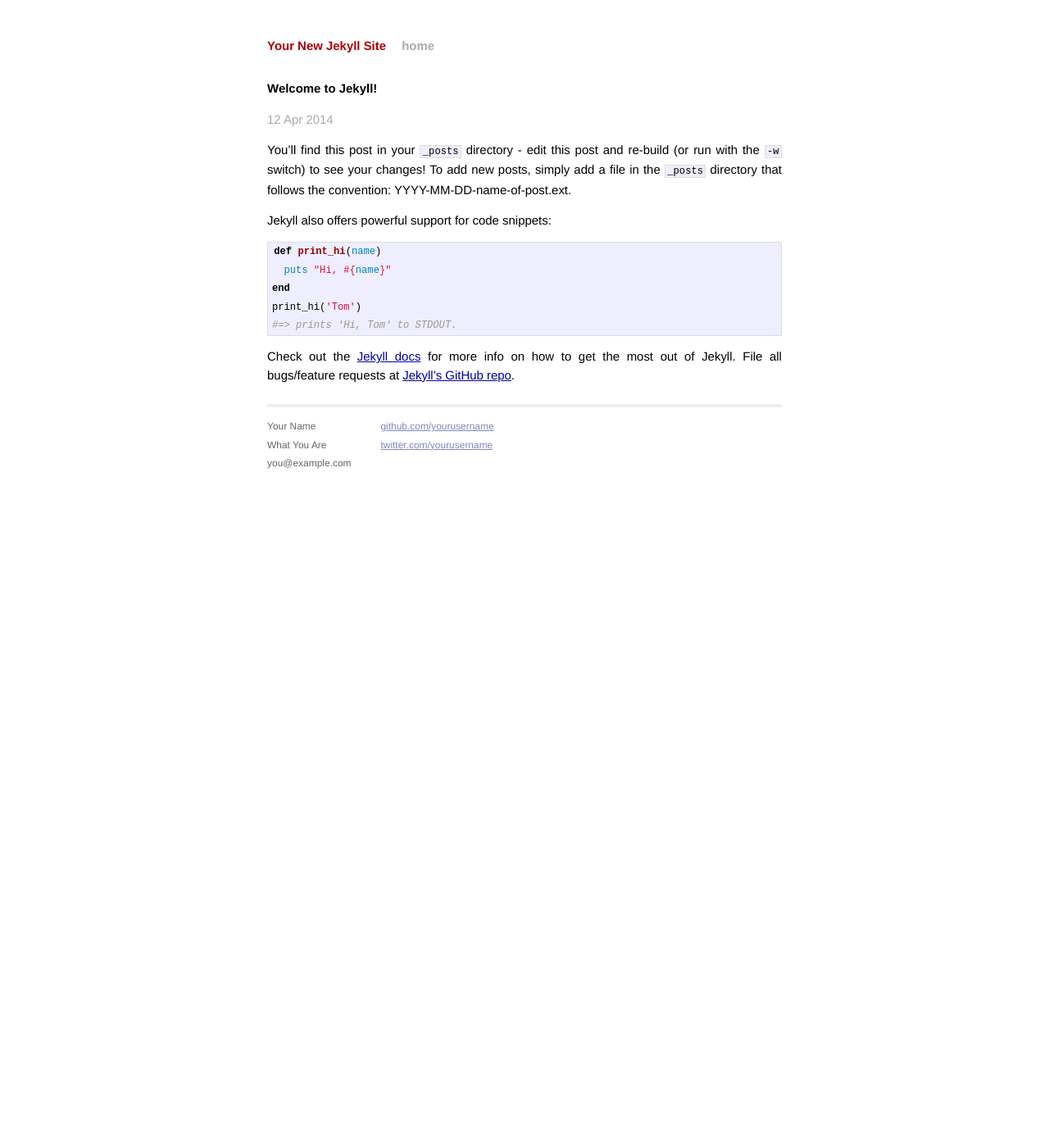
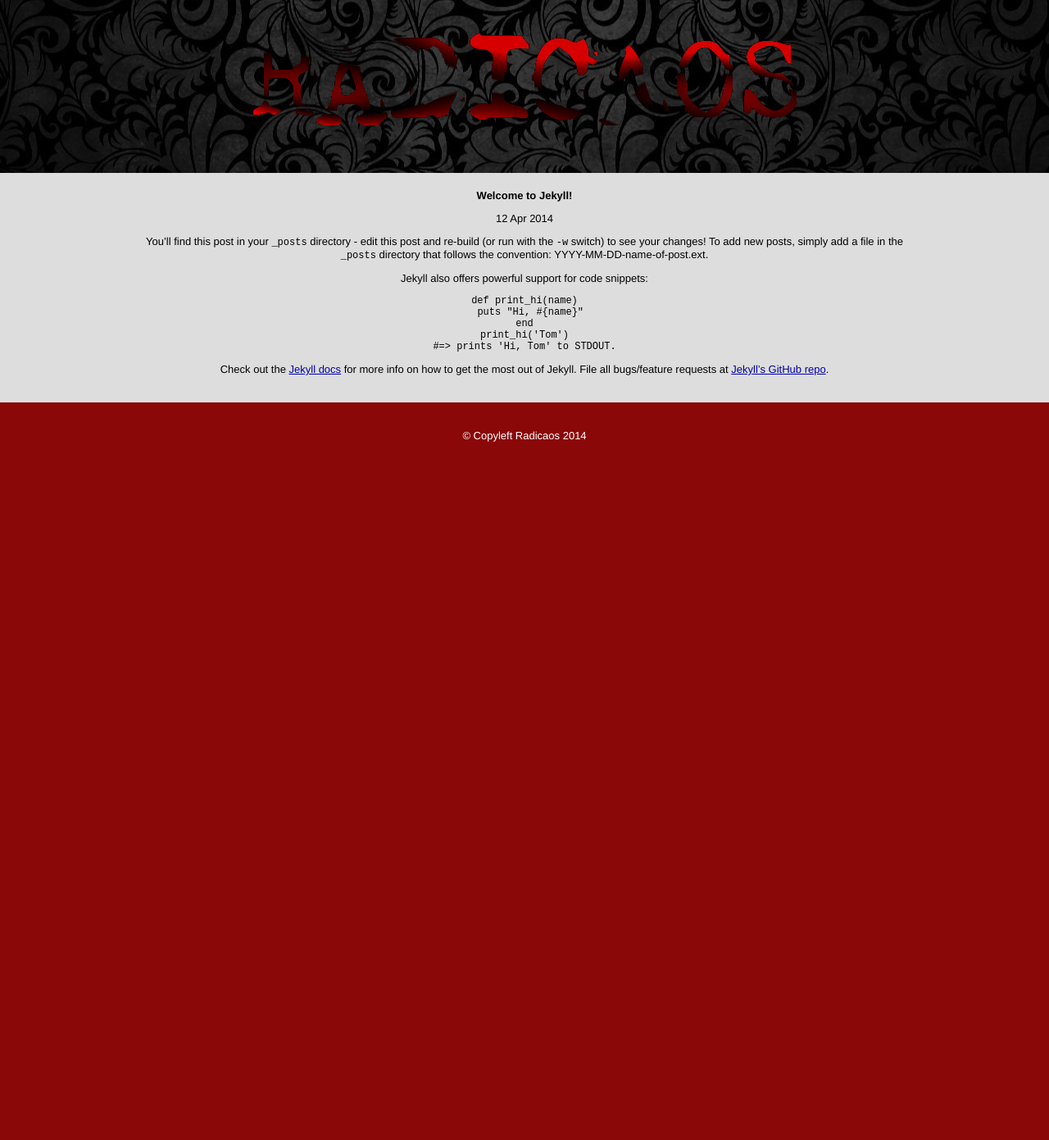
Before and after one commit to radicaos/radicaos, a Jekyll site: the page built from _posts/2014-04-12-welcome-to-jekyll.markdown, in a window 1280 px wide. Shown: the whole page at 82% size. Built offline with Jekyll 4.4.1, drawn with Linux system fonts in a browser that asks for light colours; Markdown is read by kramdown in place of the engine named in the settings; before the commit the page ends 945 px from its top, so only the background shows below that.

Commit message:
Default layout.

```diff
--- a/_config.yml
+++ b/_config.yml
@@ -1,3 +1,3 @@
-name: Your New Jekyll Site
+name: Radicaos
 markdown: redcarpet
 pygments: true
--- a/_layouts/default.html
+++ b/_layouts/default.html
@@ -1,44 +1,61 @@
 <!DOCTYPE html>
-<html>
-    <head>
-        <meta charset="utf-8">
-        <meta http-equiv="X-UA-Compatible" content="IE=edge,chrome=1">
-        <title>{{ page.title }}</title>
-        <meta name="viewport" content="width=device-width">
+<html lang="pt-BR">
+  <head>
+    <meta charset="UTF-8">
+    <meta name="viewport" content="width=device-width, initial-scale=1.0">
 
-        <!-- syntax highlighting CSS -->
-        <link rel="stylesheet" href="/css/syntax.css">
+    <title>
+      {{ page.title }}
+    </title>
 
-        <!-- Custom CSS -->
-        <link rel="stylesheet" href="/css/main.css">
+    <meta name="keywords" content="Radicaos, banda, rock, funk, hardcore, punk,
+      alternative rock, víbora rock, Correntina, Bahia, Volmer">
 
-    </head>
-    <body>
+    <meta name="description" content="Site oficial da banda Radicaos. Rock, funk,
+      hardcore punk, linhas antigas e modernas. Radicaos é uma iniciativa musical
+      surgida em Correntina, velho oeste baiano.">
 
-        <div class="site">
-          <div class="header">
-            <h1 class="title"><a href="/">{{ site.name }}</a></h1>
-            <a class="extra" href="/">home</a>
-          </div>
+    <link href="/favicon.ico" rel="shortcut icon" type="image/vnd.microsoft.icon">
 
+    <link rel="stylesheet" href="/css/main.css">
+
+    <script>
+      (function(i,s,o,g,r,a,m){i['GoogleAnalyticsObject']=r;i[r]=i[r]||function(){
+      (i[r].q=i[r].q||[]).push(arguments)},i[r].l=1*new Date();a=s.createElement(o),
+      m=s.getElementsByTagName(o)[0];a.async=1;a.src=g;m.parentNode.insertBefore(a,m)
+      })(window,document,'script','//www.google-analytics.com/analytics.js','ga');
+
+      ga('create', 'UA-36241566-1', 'radicaos.com');
+      ga('send', 'pageview');
+
+    </script>
+  </head>
+
+  <body>
+    <div id="wrap">
+      <header>
+        <div class="container">
+          <h1>
+            <a href="/">
+              <img src="/images/radicaos-logo.png" alt="Radicaos">
+            </a>
+          </h1>
+        </div>
+      </header>
+
+      <div id="main">
+        <div class="container">
           {{ content }}
+        </div>
+      </div>
 
-          <div class="footer">
-            <div class="contact">
-              <p>
-                Your Name<br />
-                What You Are<br />
-                you@example.com
-              </p>
-            </div>
-            <div class="contact">
-              <p>
-                <a href="https://github.com/yourusername">github.com/yourusername</a><br />
-                <a href="https://twitter.com/yourusername">twitter.com/yourusername</a><br />
-              </p>
-            </div>
-          </div>
-        </div>
+      <div id="push"></div>
+    </div>
 
-    </body>
+    <footer>
+      <div class="container">
+        <p>&copy; Copyleft Radicaos 2014</p>
+      </div>
+    </footer>
+  </body>
 </html>
--- a/css/main.css
+++ b/css/main.css
@@ -1,160 +1,56 @@
-/*****************************************************************************/
-/*
-/* Common
-/*
-/*****************************************************************************/
-
-/* Global Reset */
 * {
   margin: 0;
   padding: 0;
 }
 
-html, body { height: 100%; }
+html, body {
+  height: 100%;
+}
 
 body {
-  background-color: #FFF;
+  background-color: #ddd;
   font: 13.34px Helvetica, Arial, sans-serif;
   font-size: small;
   text-align: center;
 }
 
 h1, h2, h3, h4, h5, h6 {
-  font-size: 100%; }
-
-h1 { margin-bottom: 1em; }
-p { margin: 1em 0; }
-
-a         { color: #00a; }
-a:hover   { color: #000; }
-a:visited { color: #a0a; }
-
-/*****************************************************************************/
-/*
-/* Home
-/*
-/*****************************************************************************/
-.posts {
-  list-style-type: none;
-  margin-bottom: 2em;
+  font-size: 100%;
 }
 
-.posts li {
-  line-height: 1.75em;
+h1 {
+  margin-bottom: 1em;
 }
 
-.posts span {
-  color: #aaa;
-  font-family: Monaco, "Courier New", monospace;
-  font-size: 80%;
+p {
+  margin: 1em 0;
 }
 
-/*****************************************************************************/
-/*
-/* Site
-/*
-/*****************************************************************************/
-
-.site {
-  font-size: 115%;
-  text-align: justify;
-  width: 42em;
-  margin: 3em auto 2em;
-  line-height: 1.5em;
+a, a:visited {
+  color: #00a;
 }
 
-.header a {
-  font-weight: bold;
-  text-decoration: none;
-}
-
-.title {
-  display: inline-block;
-  margin-bottom: 2em;
-}
-
-.title a {
-  color: #a00;
-}
-
-.title a:hover {
+a:hover {
   color: #000;
 }
 
-.header a.extra {
-  color: #aaa;
-  margin-left: 1em;
+.container {
+  width: 960px;
+  margin: 0 auto;
+  padding: 20px 0;
 }
 
-.header a.extra:hover {
-  color: #000;
+header {
+  text-align: center;
+  background-color: #000;
+  padding: 20px 0;
+  background-image: url('/images/background.jpg');
+  background-position: center;
 }
 
-.meta {
-  color: #aaa;
+footer {
+  text-align: center;
+  color: #fff;
+  background-color: #8A0808;
+  height: 100%;
 }
-
-.footer {
-  font-size: 80%;
-  color: #666;
-  border-top: 4px solid #eee;
-  margin-top: 2em;
-  overflow: hidden;
-}
-
-.footer .contact {
-  float: left;
-  margin-right: 3em;
-}
-
-.footer .contact a {
-  color: #8085C1;
-}
-
-.footer .rss {
-  margin-top: 1.1em;
-  margin-right: -.2em;
-  float: right;
-}
-
-.footer .rss img {
-  border: 0;
-}
-
-/*****************************************************************************/
-/*
-/* Posts
-/*
-/*****************************************************************************/
-
-/* standard */
-.post pre {
-  border: 1px solid #ddd;
-  background-color: #eef;
-  padding: 0 .4em;
-}
-
-.post ul, .post ol {
-  margin-left: 1.35em;
-}
-
-.post code {
-  border: 1px solid #ddd;
-  background-color: #eef;
-  padding: 0 .2em;
-}
-
-.post pre code {
-  border: none;
-}
-
-/* terminal */
-.post pre.terminal {
-  border: 1px solid #000;
-  background-color: #333;
-  color: #FFF;
-}
-
-.post pre.terminal code {
-  background-color: #333;
-}
--- a/css/syntax.css
+++ /dev/null
@@ -1,60 +0,0 @@
-.highlight  { background: #ffffff; }
-.highlight .c { color: #999988; font-style: italic } /* Comment */
-.highlight .err { color: #a61717; background-color: #e3d2d2 } /* Error */
-.highlight .k { font-weight: bold } /* Keyword */
-.highlight .o { font-weight: bold } /* Operator */
-.highlight .cm { color: #999988; font-style: italic } /* Comment.Multiline */
-.highlight .cp { color: #999999; font-weight: bold } /* Comment.Preproc */
-.highlight .c1 { color: #999988; font-style: italic } /* Comment.Single */
-.highlight .cs { color: #999999; font-weight: bold; font-style: italic } /* Comment.Special */
-.highlight .gd { color: #000000; background-color: #ffdddd } /* Generic.Deleted */
-.highlight .gd .x { color: #000000; background-color: #ffaaaa } /* Generic.Deleted.Specific */
-.highlight .ge { font-style: italic } /* Generic.Emph */
-.highlight .gr { color: #aa0000 } /* Generic.Error */
-.highlight .gh { color: #999999 } /* Generic.Heading */
-.highlight .gi { color: #000000; background-color: #ddffdd } /* Generic.Inserted */
-.highlight .gi .x { color: #000000; background-color: #aaffaa } /* Generic.Inserted.Specific */
-.highlight .go { color: #888888 } /* Generic.Output */
-.highlight .gp { color: #555555 } /* Generic.Prompt */
-.highlight .gs { font-weight: bold } /* Generic.Strong */
-.highlight .gu { color: #aaaaaa } /* Generic.Subheading */
-.highlight .gt { color: #aa0000 } /* Generic.Traceback */
-.highlight .kc { font-weight: bold } /* Keyword.Constant */
-.highlight .kd { font-weight: bold } /* Keyword.Declaration */
-.highlight .kp { font-weight: bold } /* Keyword.Pseudo */
-.highlight .kr { font-weight: bold } /* Keyword.Reserved */
-.highlight .kt { color: #445588; font-weight: bold } /* Keyword.Type */
-.highlight .m { color: #009999 } /* Literal.Number */
-.highlight .s { color: #d14 } /* Literal.String */
-.highlight .na { color: #008080 } /* Name.Attribute */
-.highlight .nb { color: #0086B3 } /* Name.Builtin */
-.highlight .nc { color: #445588; font-weight: bold } /* Name.Class */
-.highlight .no { color: #008080 } /* Name.Constant */
-.highlight .ni { color: #800080 } /* Name.Entity */
-.highlight .ne { color: #990000; font-weight: bold } /* Name.Exception */
-.highlight .nf { color: #990000; font-weight: bold } /* Name.Function */
-.highlight .nn { color: #555555 } /* Name.Namespace */
-.highlight .nt { color: #000080 } /* Name.Tag */
-.highlight .nv { color: #008080 } /* Name.Variable */
-.highlight .ow { font-weight: bold } /* Operator.Word */
-.highlight .w { color: #bbbbbb } /* Text.Whitespace */
-.highlight .mf { color: #009999 } /* Literal.Number.Float */
-.highlight .mh { color: #009999 } /* Literal.Number.Hex */
-.highlight .mi { color: #009999 } /* Literal.Number.Integer */
-.highlight .mo { color: #009999 } /* Literal.Number.Oct */
-.highlight .sb { color: #d14 } /* Literal.String.Backtick */
-.highlight .sc { color: #d14 } /* Literal.String.Char */
-.highlight .sd { color: #d14 } /* Literal.String.Doc */
-.highlight .s2 { color: #d14 } /* Literal.String.Double */
-.highlight .se { color: #d14 } /* Literal.String.Escape */
-.highlight .sh { color: #d14 } /* Literal.String.Heredoc */
-.highlight .si { color: #d14 } /* Literal.String.Interpol */
-.highlight .sx { color: #d14 } /* Literal.String.Other */
-.highlight .sr { color: #009926 } /* Literal.String.Regex */
-.highlight .s1 { color: #d14 } /* Literal.String.Single */
-.highlight .ss { color: #990073 } /* Literal.String.Symbol */
-.highlight .bp { color: #999999 } /* Name.Builtin.Pseudo */
-.highlight .vc { color: #008080 } /* Name.Variable.Class */
-.highlight .vg { color: #008080 } /* Name.Variable.Global */
-.highlight .vi { color: #008080 } /* Name.Variable.Instance */
-.highlight .il { color: #009999 } /* Literal.Number.Integer.Long */
--- a/index.html
+++ b/index.html
@@ -1,6 +1,6 @@
 ---
 layout: default
-title: Your New Jekyll Site
+title: Radicaos
 ---
 
 <div id="home">
```
Also changed, not shown: favicon.ico (added), images/background.jpg (added), images/radicaos-logo.png (added).
